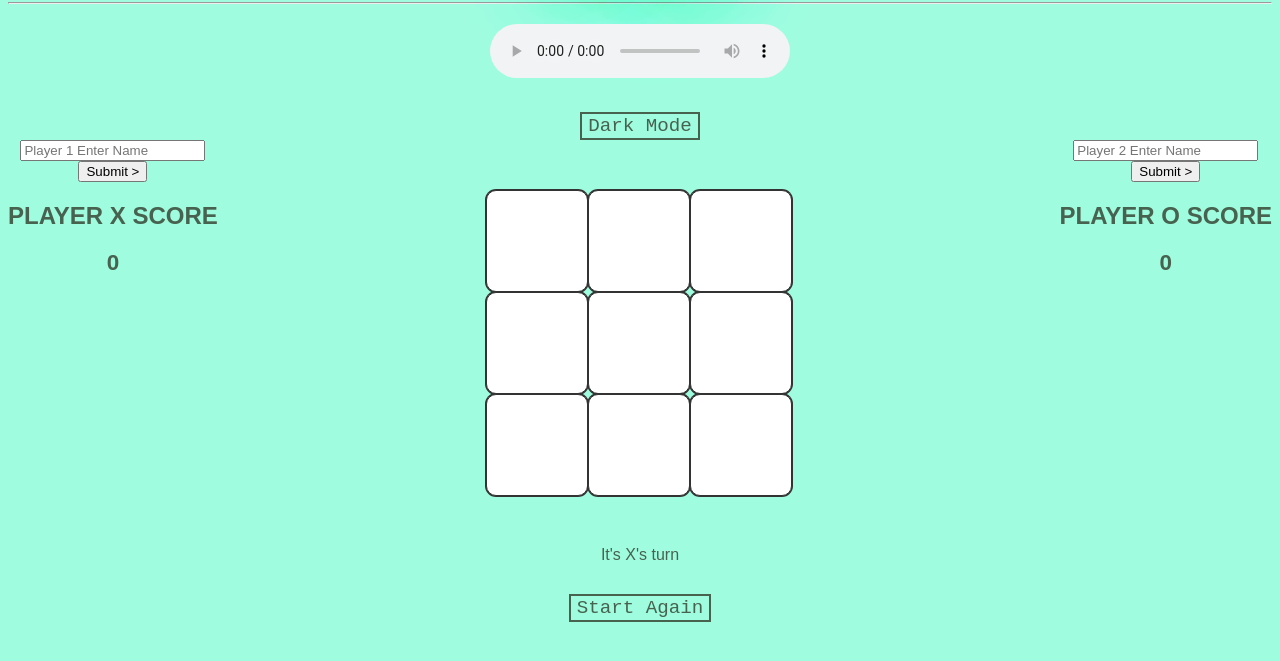
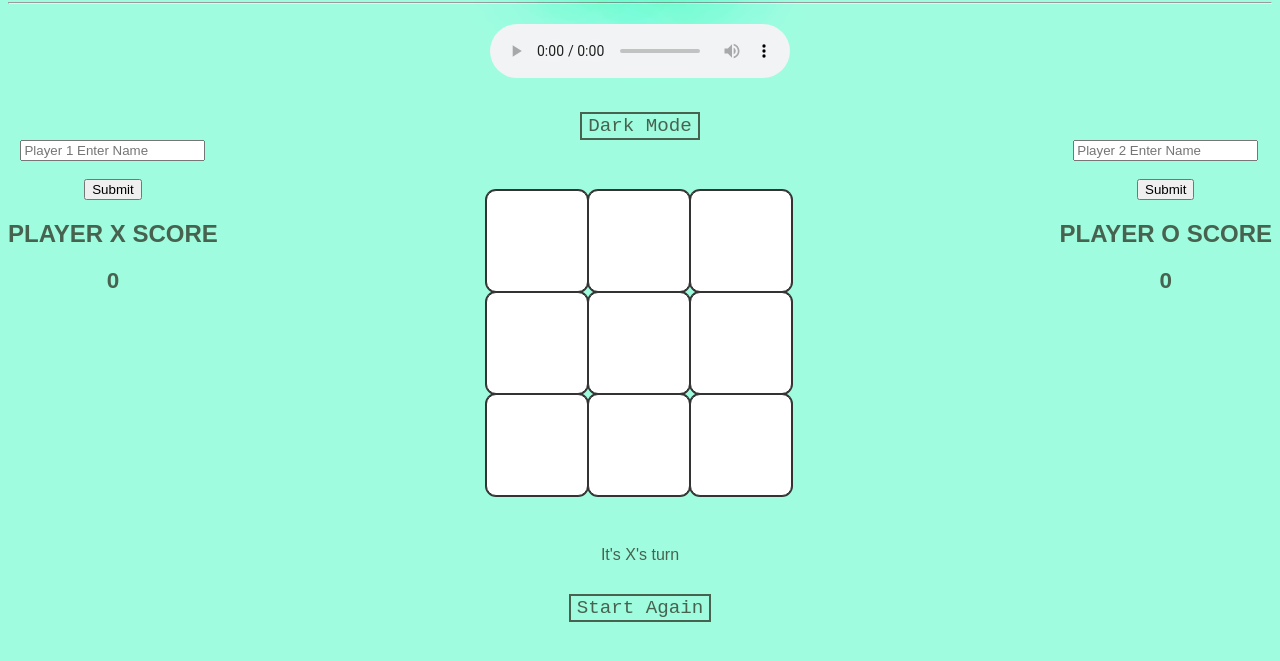
Before and after one commit to RKaurB/bnta-js-tic-tac-toe, a plain HTML site: page index.html in a window 1280 px wide. Shown: the part 85-746 px from the top of the page. Drawn offline with Linux system fonts and the light colour scheme.

Commit message:
changed submit button

```diff
--- a/index.html
+++ b/index.html
@@ -29,8 +29,9 @@
                     <section id="left--side">
                         <section id="first--player" class="first--player">
                             <input type="text" placeholder="Player 1 Enter Name" id="firstText"></section>
+                            <br>
                             <section id="button">
-                                <button type="button" id="submit_button">Submit ></button>
+                                <button type="button" id="submit_button">Submit</button>
                             </section>
                         <h2 id="player1">PLAYER X SCORE</h2>
                         <h3>
@@ -54,8 +55,9 @@
                         <section id="second--player" class="second--player">
                             <input type="text" placeholder="Player 2 Enter Name" id="secondText">
                           </section>
+                          <br>
                           <section id="button">
-                            <button type="button" id="submit_button">Submit ></button>
+                            <button type="button" id="submit_button">Submit</button>
                         </section>
                         <h2 id="player2">PLAYER O SCORE</h2>
                         <h3><div id="player2--score">0</div></h3>
```
